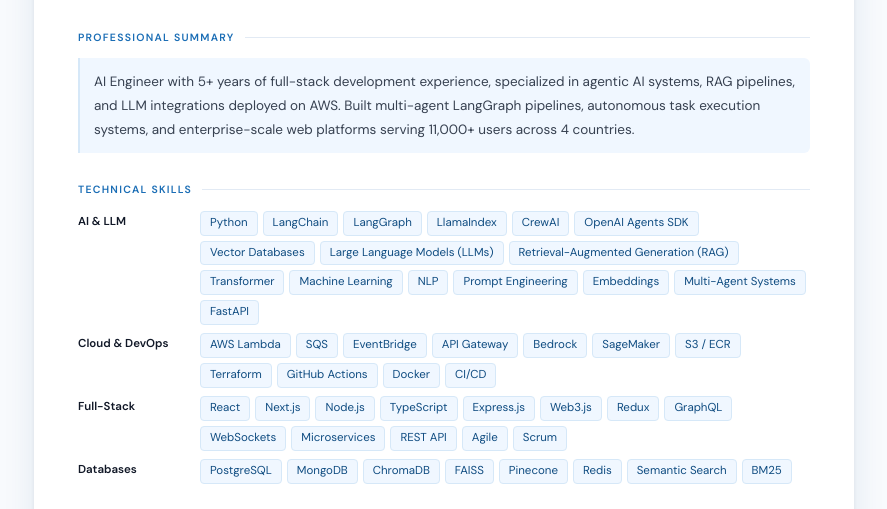
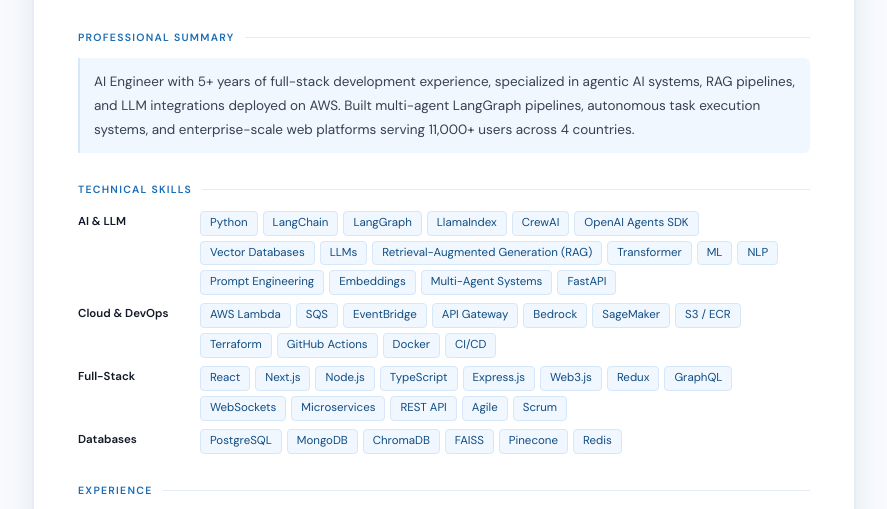
Before and after one commit to HasnainAsif/ai-portfolio-digital-twin, a plain HTML site: page data/resumes/html-resume/claude.html in a window 1280 px wide. Shown: the part 259-768 px from the top of the page, without its empty margins (196-1083 px from the left). Drawn offline with nearby package versions, Linux system fonts and the light colour scheme.

Commit message:
resume html and pdf updated

```diff
--- a/data/resumes/html-resume/claude.html
+++ b/data/resumes/html-resume/claude.html
@@ -604,13 +604,14 @@
                 <span class="skill-tag">CrewAI</span>
                 <span class="skill-tag">OpenAI Agents SDK</span>
                 <span class="skill-tag">Vector Databases</span>
-                <span class="skill-tag">Large Language Models (LLMs)</span>
+                <span class="skill-tag">LLMs</span>
+                <!-- <span class="skill-tag">Large Language Models (LLMs)</span> -->
                 <span class="skill-tag"
                   >Retrieval-Augmented Generation (RAG)</span
                 >
                 <span class="skill-tag">Transformer</span>
-                <span class="skill-tag">Machine Learning</span>
-                <!-- <span class="skill-tag">ML</span> -->
+                <!-- <span class="skill-tag">Machine Learning</span> -->
+                <span class="skill-tag">ML</span>
                 <span class="skill-tag">NLP</span>
                 <span class="skill-tag">Prompt Engineering</span>
                 <span class="skill-tag">Embeddings</span>
@@ -661,8 +662,8 @@
                 <span class="skill-tag">FAISS</span>
                 <span class="skill-tag">Pinecone</span>
                 <span class="skill-tag">Redis</span>
-                <span class="skill-tag">Semantic Search</span>
-                <span class="skill-tag">BM25</span>
+                <!-- <span class="skill-tag">Semantic Search</span> -->
+                <!-- <span class="skill-tag">BM25</span> -->
               </div>
             </div>
           </div>
```
Also changed, not shown: 1 other file.
